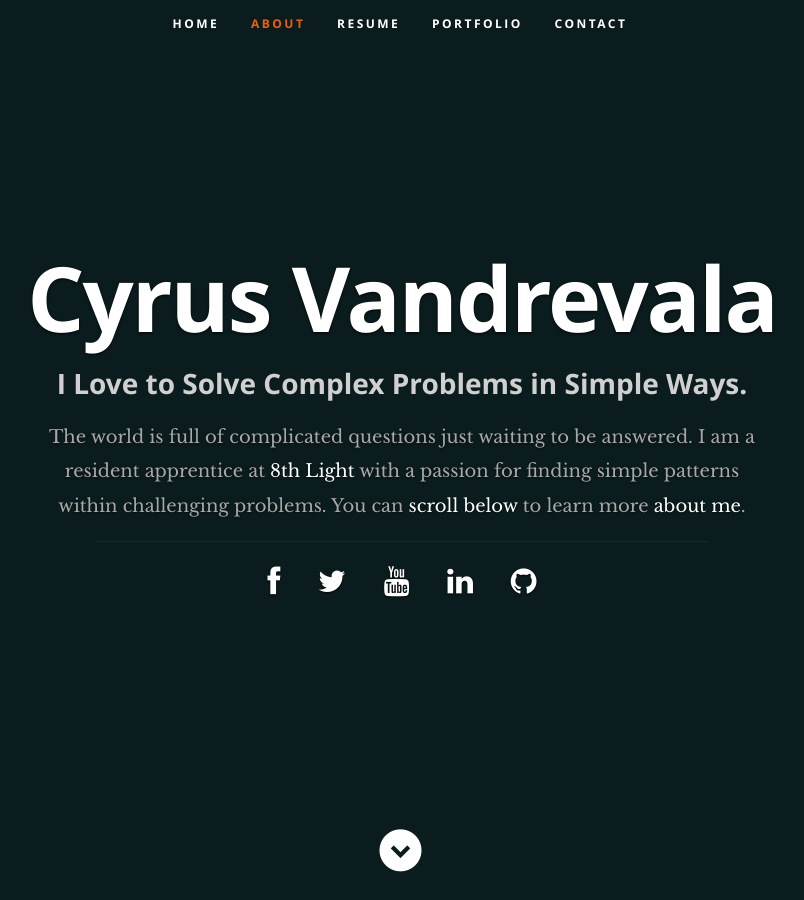
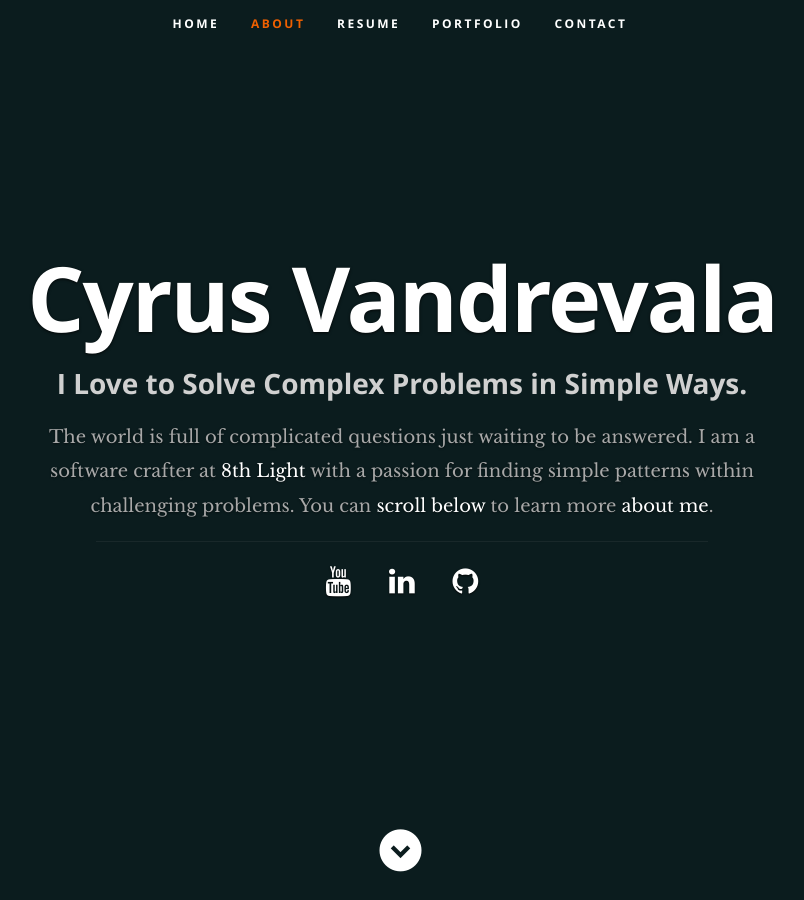
Before and after one commit to cmvandrevala/cmvandrevala.github.io, a Jekyll site: the page built from index.html, in a window 1280 px wide and 900 px high. Shown: the whole window, without its empty margins (240-1044 px from the left). Built offline with Jekyll 4.4.1, drawn with Linux system fonts in a browser that asks for light colours; nearby versions of some CDN libraries; comment, search, counter and statistics services are not loaded; some of the changed text lies outside the part shown.

Commit message:
Update personal site with new job

```diff
--- a/_includes/about.html
+++ b/_includes/about.html
@@ -10,7 +10,7 @@
 
         <h2>About Me</h2>
 
-        <p>I am a resident apprentice at 8th Light, currently working towards a full software craftsmanship position. I am especially interested in the overlap between science and software - scientific computing, quantum computing, big data, and data visualization. I spend my free time reading <a href="http://www.goodreads.com/cmvandrevala">textbooks</a>, playing with <a href="http://github.com/cmvandrevala">code</a>, and hosting a <a href="http://blog.cupcakephysics.com">physics blog.</a></p>
+        <p>I am a software crafter at 8th Light working on a variety of projects, large and small. I am especially interested in the overlap between science and software - scientific computing, quantum computing, big data, and data visualization. I spend my free time reading <a href="http://www.goodreads.com/cmvandrevala">textbooks</a>, playing with <a href="http://github.com/cmvandrevala">code</a>, and hosting a <a href="http://blog.cupcakephysics.com">physics blog.</a></p>
 
         <div class="row">
 
--- a/_includes/contact.html
+++ b/_includes/contact.html
@@ -25,24 +25,16 @@
             <div class="widget widget_contact">
                 <h4>Address</h4>
 				<p class="address">
-					<span>Cyrus Vandrevala</span>
-		            <br />
+					<span>Cyrus Vandrevala</span><br />
 					<span>
-					    8th Light Inc.<br />
-					    412 S Wells St.<br />
+					  8th Light Inc.<br />
+					  412 S Wells St.<br />
 						Suites 900 and 1000<br />
 						Chicago, IL 60607
 					</span>
-                </p>
-            </div>
-            <div class="widget widget_tweets">
-                <h4 class="widget-title">Latest Tweets from @CupcakePhysics</h4>
-                <ul id="twitter">
-				    <li>
-					    <a class="twitter-timeline" href="https://twitter.com/CupcakePhysics" data-widget-id="687397649562103809">Tweets by @CupcakePhysics</a>
-				    </li>
-                </ul>
-	        </div>
+        </p>
+      </div>
+	  </div>
         </aside>
     </div>
 </section>
--- a/_includes/footer.html
+++ b/_includes/footer.html
@@ -5,8 +5,6 @@
      <div class="twelve columns">
 
         <ul class="social-links">
-           <li><a href="{{ site.facebook }}"><i class="fa fa-facebook"></i></a></li>
-           <li><a href="{{ site.twitter }}"><i class="fa fa-twitter"></i></a></li>
            <li><a href="{{ site.youtube }}"><i class="fa fa-youtube"></i></a></li>
            <li><a href="{{ site.linkedin }}"><i class="fa fa-linkedin"></i></a></li>
            <li><a href="{{ site.github }}"><i class="fa fa-github"></i></a></li>
--- a/_includes/header.html
+++ b/_includes/header.html
@@ -19,11 +19,9 @@
      <div class="banner-text">
         <h1 class="responsive-headline">Cyrus Vandrevala</h1>
 		<h2>I Love to Solve Complex Problems in Simple Ways.</h2>
-        <h3>The world is full of complicated questions just waiting to be answered. I am a resident apprentice at <span><a href="http://www.8thlight.com">8th Light</a></span> with a passion for finding simple patterns within challenging problems. You can <a class="smoothscroll" href="#about">scroll below</a> to learn more <a class="smoothscroll" href="#about">about me</a>.</h3>
+        <h3>The world is full of complicated questions just waiting to be answered. I am a software crafter at <span><a href="http://www.8thlight.com">8th Light</a></span> with a passion for finding simple patterns within challenging problems. You can <a class="smoothscroll" href="#about">scroll below</a> to learn more <a class="smoothscroll" href="#about">about me</a>.</h3>
         <hr />
         <ul class="social">
-           <li><a href="{{ site.facebook }}"><i class="fa fa-facebook"></i></a></li>
-           <li><a href="{{ site.twitter }}"><i class="fa fa-twitter"></i></a></li>
            <li><a href="{{ site.youtube }}"><i class="fa fa-youtube"></i></a></li>
            <li><a href="{{ site.linkedin }}"><i class="fa fa-linkedin"></i></a></li>
            <li><a href="{{ site.github }}"><i class="fa fa-github"></i></a></li>
--- a/_includes/resume.html
+++ b/_includes/resume.html
@@ -50,10 +50,10 @@
 
            <div class="twelve columns">
 
-              <h3>Resident Apprentice</h3>
+              <h3>Software Consultant</h3>
               <p class="info">8th Light Inc. <span>&bull;</span> <em class="date">September 2016 - Present</p>
 
-              <p>I am training to become a software craftsman at 8th Light.</p>
+              <p>During my first six months at the company, I underwent training to effectively work on large software projects. I am now a software consultant at 8th Light.</p>
 
            </div>
 
@@ -177,28 +177,6 @@
 
         <p>Physics is constantly evolving. Data analysis techniques are constantly changing. We are designing software in new and more sophisticated ways. Below are just a few of my skills. You can visit my <a href="http://github.com/cmvandrevala">GitHub</a> page or <a class="smoothscroll" href="#portfolio">scroll below</a> to see a few examples of my work.</p>
 
-		<div class="skills">
-			<ul class="col1">
-			    <li><b>App Development</b></li>
-	            <li>Ruby/Rails</li>
-				<li>HTML/CSS</li>
-				<li>Javascript</li>
-	            <li>Swift/iOS</li>
-			</ul>
-			<ul class="col2">
-			    <li><b>Data Analysis</b></li>
-	            <li>Matlab</li>
-				<li>Mathematica</li>
-				<li>R Langauge</li>
-				<li>C Language</li>
-			</ul>
-			<ul class="col3">
-			    <li><b>Physics</b></li>
-	            <li>Condensed Matter</li>
-	            <li>Physics Education Research</li>
-			</ul>
-		</div>
-
 	</div>
 
   </div>
```
Also changed, not shown: 1 other file.
